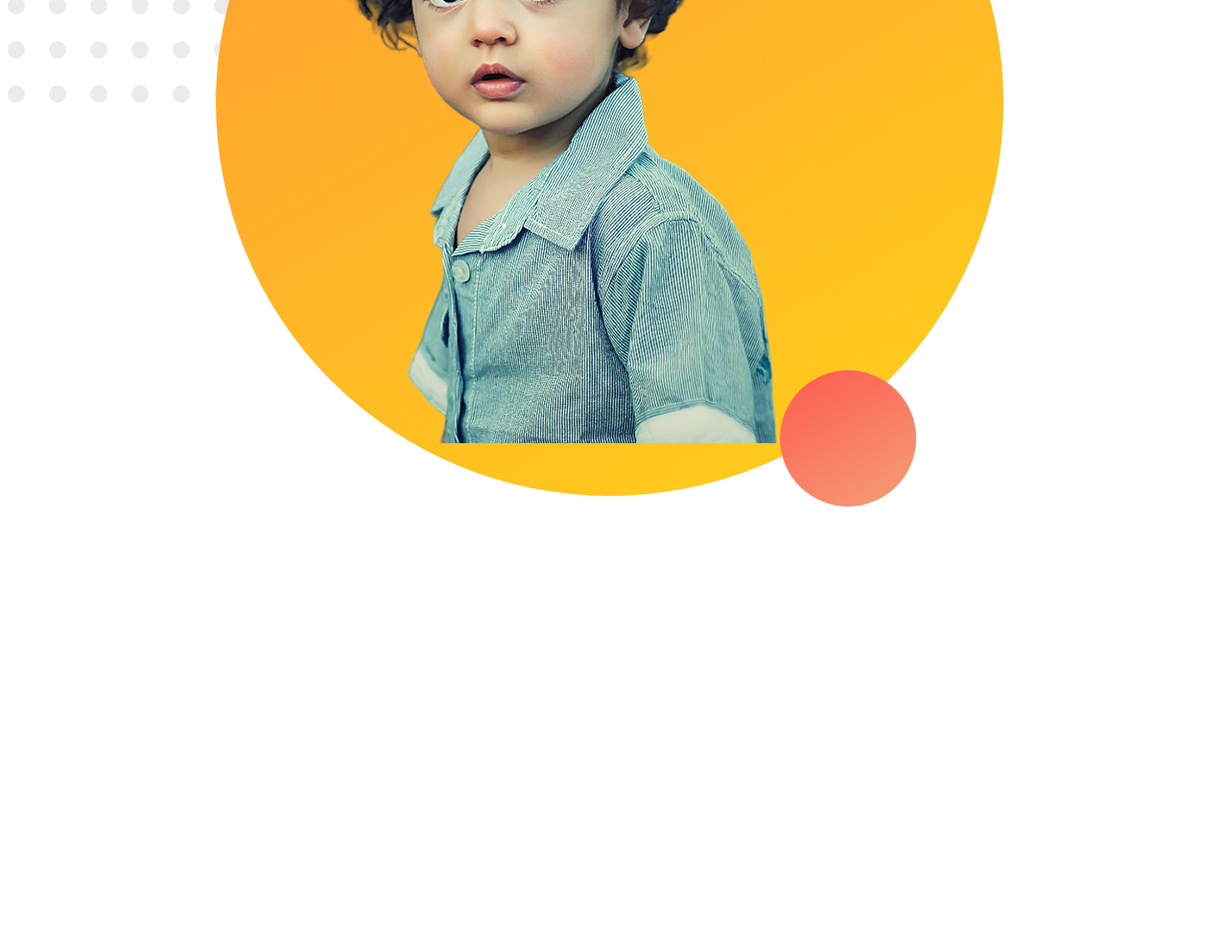
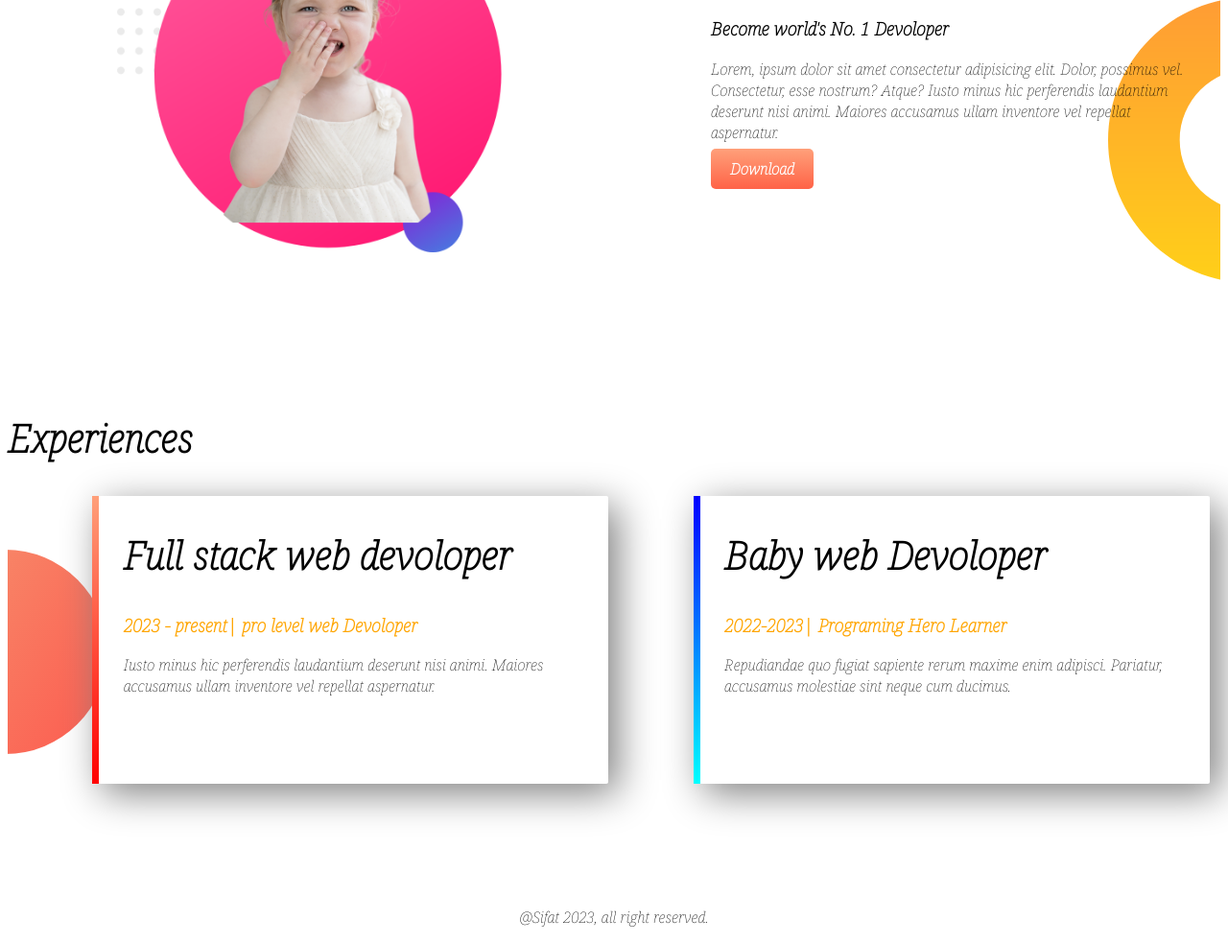
Before and after one commit to sasifat/Web-portfolio, a plain HTML site: page index.html in a window 1280 px wide. Shown: the part 612-1595 px from the top of the page at 96% size. Before the commit the page ends 1153 px from the top, so only its background shows below. Drawn offline with Linux system fonts and the light colour scheme.

Commit message:
Finished my first website

```diff
--- a/index.html
+++ b/index.html
@@ -9,18 +9,131 @@
 <link href="https://fonts.googleapis.com/css2?family=Lora:ital@0;1&family=Noto+Serif:ital,wght@1,100&display=swap" rel="stylesheet">
     <link rel="stylesheet" href="Style.css">
 </head>
+
+
+
+
+
 <body>
-    <section>
+  <style>
+
+    h1{
+
+        font-size: 50px;
+    }
+    h2{
+        font-size: 40px;
+    }
+.orange-highlight{
+    color: orange;
+}
+
+.half-width{
+    float: left;
+    width: 40%;
+    margin-left: 7%;
+    padding-left: 2%;
+}
+.half-width img{
+    width: 100%;
+}
+.top-banner{
+    background-image: url("Images/top-banner.png");
+    background-repeat: no-repeat;
+}
+section{
+    height: 500px;
+}
+.Link-button{
+    text-decoration: none;
+    background-image: linear-gradient( lightsalmon, tomato);
+    padding: 10px 20px;
+    border-radius: 5px;
+    color: white;
+    font-weight: 900;
+}
+.dream-area{
+    background-image: url("Images/dream-bg.png");
+    background-repeat: no-repeat;
+    background-position: right;
+}
+.singel-experience{
+    box-shadow:10px 10px 40px gray ;
+    border-radius: 2px;
+    height: 60%;
+    background-color: white;
+}
+.experience-area{
+    background-image: url(Images/exp-bg.png);
+    background-repeat: no-repeat;
+    background-position: left;
+}
+#full-stack{
+    border-left: 7px solid;
+    border-image: linear-gradient(180deg, lightsalmon, red);
+    border-image-slice: 1;
+}
+#baby-web{
+    border-left: 7px solid;
+    border-image: linear-gradient(180deg, blue, cyan);
+    border-image-slice: 1;
+}
+footer p{
+    text-align: center;
+}
+  </style>
+</body>
+
+
+
+
+
+<body>
+    <section class="top-banner">
         <div class="half-width">
             <h1>Welcome TO</h1>
-            <h2><span class="name-highlight">Sifat </span>Website</h2>
+            <h2><span class="orange-highlight">Sifat </span>Website</h2>
             <h3>World-class web devoloper</h3>
             <p>I, m a designer & developer with a passion for web design. I enjoy developing simple, clean and slick websites that provide real value to the end user. Thousands of clients have procured exceptional resulfs while working with me. Delivering work within time and budget which meets clients requirements in our mata.</p>
+            <a class="Link-button" target="_blank" href="https://www.facebook.com/salehakramsifat">HIRE ME</a>
         </div>
         <div class="half-width">
             <img src="Images/profile.png" alt="">
+        </div>
+    </section>
+
+    <section class="dream-area">
+        <div class="half-width">
+            <img src="Images/image 90.png" alt="">
 
         </div>
+    <div class="half-width">
+        <h2>Big Dream</h2>
+        <h3>Become world's No. 1 Devoloper</h3>
+        <p>Lorem, ipsum dolor sit amet consectetur adipisicing elit. Dolor, possimus vel. Consectetur, esse nostrum? Atque?
+            Iusto minus hic perferendis laudantium deserunt nisi animi.
+             Maiores accusamus ullam inventore vel repellat aspernatur.</p>
+            <a class="Link-button" target="_blank" href="https://www.youtube.com/watch?v=ggm0lzsioJU">Download</a>
+
+    </div>
     </section>
+    <section class="experience-area">
+        <h2>Experiences</h2>
+        <div id="full-stack" class="half-width singel-experience">
+            <h2>Full stack web devoloper</h2>
+            <h3 class="orange-highlight">2023 - present| pro level web Devoloper</h3>
+            <p>Iusto minus hic perferendis laudantium deserunt nisi animi. Maiores accusamus ullam inventore vel repellat aspernatur.</p>
+
+        </div>
+
+        <div id="baby-web" class="half-width singel-experience">
+            <h2>Baby web Devoloper</h2>
+            <h3 class="orange-highlight">2022-2023| Programing Hero Learner</h3>
+            <p>Repudiandae quo fugiat sapiente rerum maxime enim adipisci. Pariatur, accusamus molestiae sint neque cum ducimus.</p>
+        </div>
+    </section>
+    <footer>
+        <p>@Sifat 2023, all right reserved.</p>
+    </footer>
 </body>
 </html>
```
Also changed, not shown: Images/image 90.png (added).
